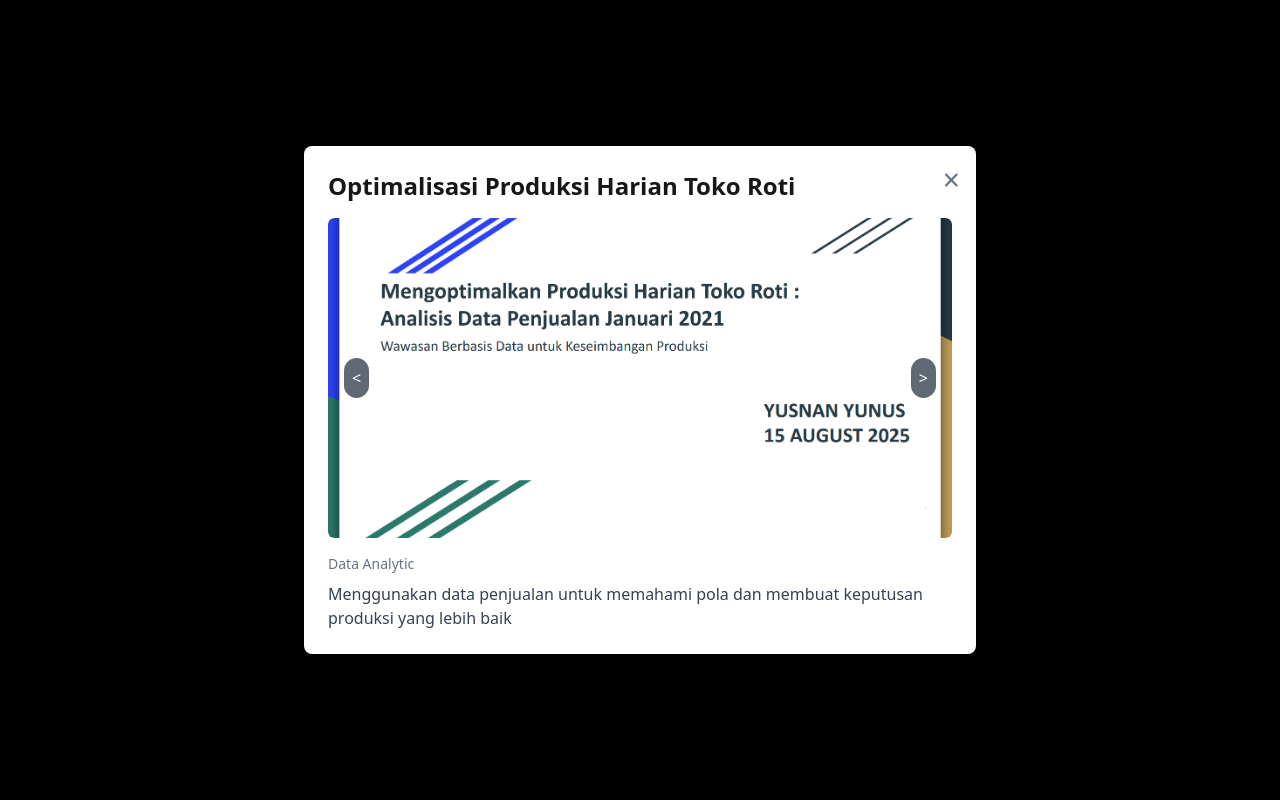
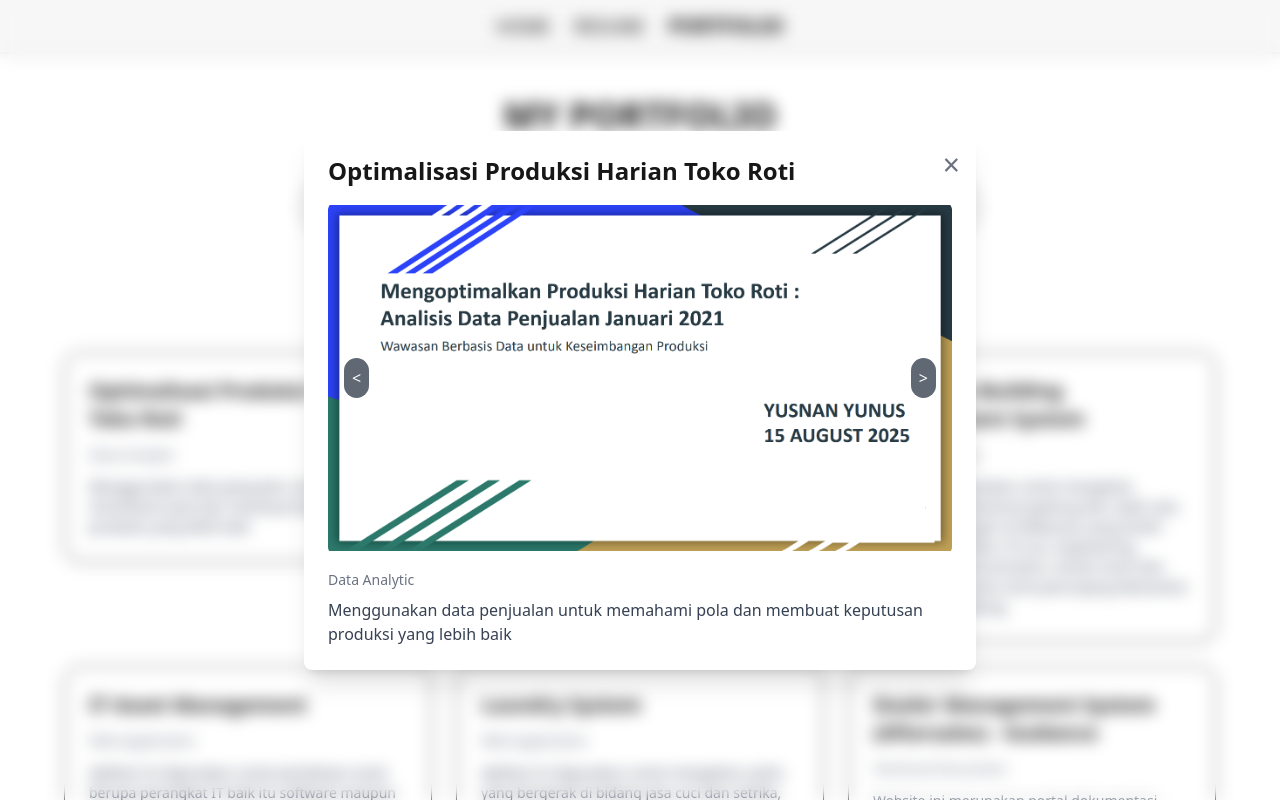
Before and after one commit to yusnanyunus/curriculum-vitae, a Next.js app: page /portfolio in a window 1280 px wide. Both pictures are taken after a click on the element 248 px from the left and 497 px from the top of the page. Shown: the top 800 px of the page. Built offline with nearby package versions, Linux system fonts and the light colour scheme.

Commit message:
first-commit

```diff
--- a/src/app/portfolio/page.tsx
+++ b/src/app/portfolio/page.tsx
@@ -188,7 +188,7 @@ export default function Portfolio() {
             initial={{ opacity: 0 }}
             animate={{ opacity: 1 }}
             exit={{ opacity: 0 }}
-            className="fixed inset-0 z-50 flex items-center justify-center bg-black bg-opacity-70 backdrop-blur-sm p-4"
+            className="fixed inset-0 z-50 flex items-center justify-center bg-opacity-70 backdrop-blur-sm p-4"
             onClick={closeModal}
           >
             <motion.div
@@ -207,21 +207,21 @@ export default function Portfolio() {
               <h2 className="text-2xl font-bold mb-4">{selectedProject.title}</h2>
 
               {/* Image Container with Navigation Buttons */}
-              <div className="relative w-full h-80 mb-4 rounded-md overflow-hidden">
+              <div className="relative w-full mb-4 rounded-md overflow-hidden aspect-video">
                 <AnimatePresence mode="wait">
                   <motion.div
                     key={currentImageIndex} // Key untuk memicu animasi saat index berubah
                     initial={{ opacity: 0, x: 50 }}
-                    animate={{ opacity: 1, x: 0 }}
+                    animate={{ opacity: 10, x: 0 }}
                     exit={{ opacity: 0, x: -50 }}
-                    transition={{ duration: 0.3 }}
+                    transition={{ duration: 0.2 }}
                     className="absolute inset-0"
                   >
                     <Image
                       src={selectedProject.images[currentImageIndex]}
                       alt={`${selectedProject.title} - Image ${currentImageIndex + 1}`}
                       layout="fill"
-                      objectFit="cover"
+                      objectFit="contain"
                       className="rounded-md"
                     />
                   </motion.div>
```
